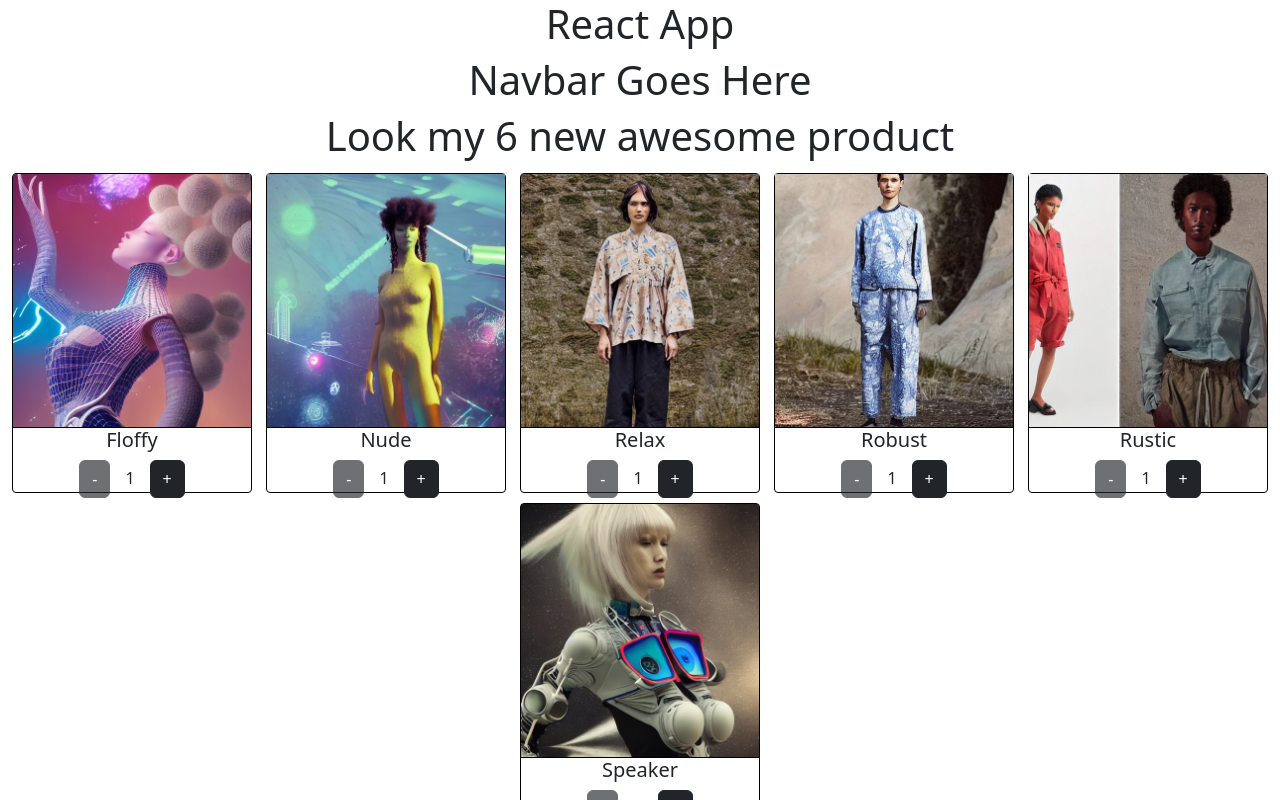
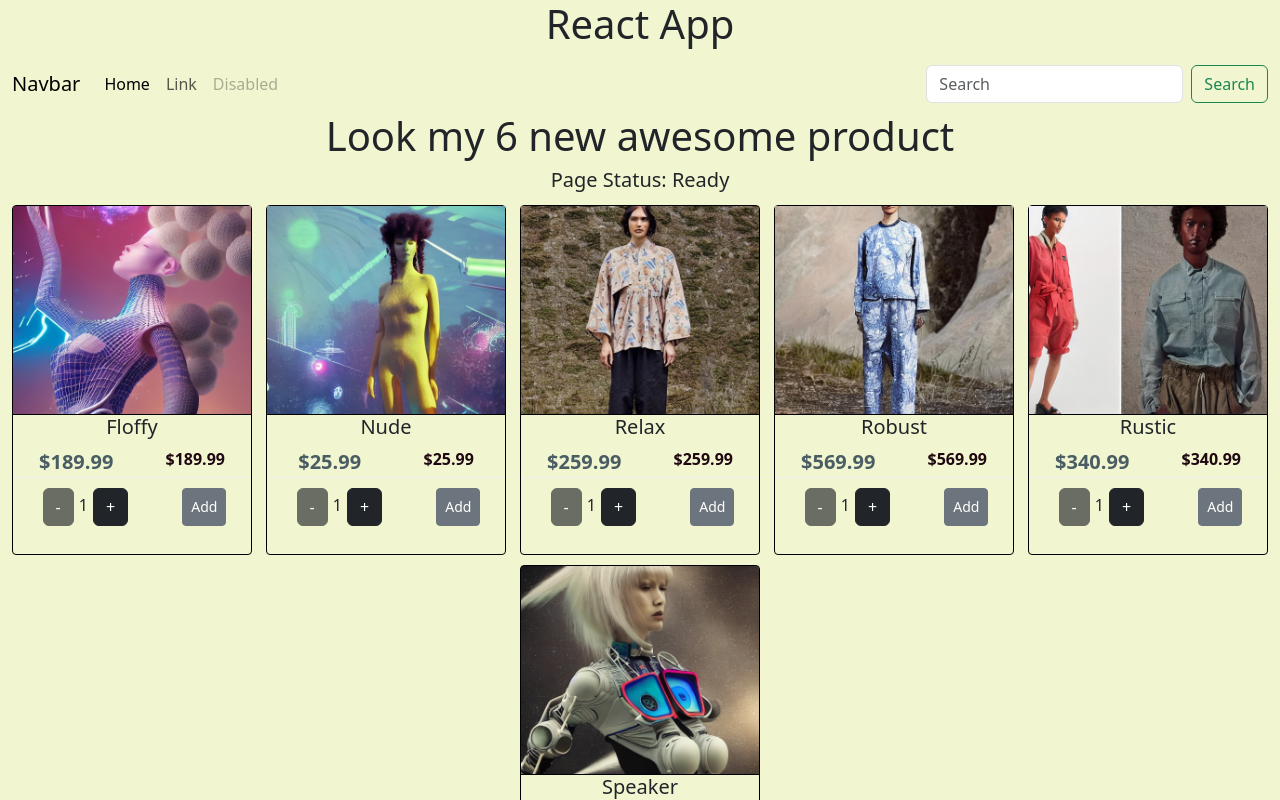
Before and after one commit to marcoleon10/reactProject, a React (Create React App) app: page / in a window 1280 px wide. Shown: the top 800 px of the page. Built offline with nearby package versions, Linux system fonts and the light colour scheme.

Commit message:
add css and navbar

```diff
--- a/src/App.css
+++ b/src/App.css
@@ -1,5 +1,6 @@
 .App {
   text-align: center;
+  background-color: #F2F6D0;
 }
 
 .App-logo {
--- a/src/components/footer.jsx
+++ b/src/components/footer.jsx
@@ -5,7 +5,7 @@
 
     return(
         <div className="footer">
-            <h1>Footer Goes Here</h1>
+            <h1>The amazing page to turn your dreams come true</h1>
         </div>
     );
 }
--- a/src/components/navbar.jsx
+++ b/src/components/navbar.jsx
@@ -4,7 +4,32 @@
 //Here goes the logic
 function Navbar(){
     return(
-        <h1>Navbar Goes Here</h1>
+        <nav className="navbar navbar-expand-lg">
+            <div className="container-fluid">
+                <a className="navbar-brand" href="#">Navbar</a>
+                <button className="navbar-toggler" type="button" data-bs-toggle="collapse" data-bs-target="#navbarSupportedContent" aria-controls="navbarSupportedContent" aria-expanded="false" aria-label="Toggle navigation">
+                <span className="navbar-toggler-icon"></span>
+                </button>
+                <div className="collapse navbar-collapse" id="navbarSupportedContent">
+                <ul className="navbar-nav me-auto mb-2 mb-lg-0">
+                    <li className="nav-item">
+                    <a className="nav-link active" aria-current="page" href="#">Home</a>
+                    </li>
+                    <li className="nav-item">
+                    <a className="nav-link" href="#">Link</a>
+                    </li>
+                    <li className="nav-item">
+                    <a className="nav-link disabled" aria-disabled="true">Disabled</a>
+                    </li>
+                </ul>
+                <form className="d-flex" role="search">
+                    <input className="form-control me-2" type="search" placeholder="Search" aria-label="Search"></input>
+                    <button className="btn btn-outline-success" type="submit">Search</button>
+                </form>
+                </div>
+            </div>
+        </nav>
+
     );
 }
 
--- a/src/components/products.css
+++ b/src/components/products.css
@@ -2,7 +2,7 @@
     border: 1px solid black;
     display: inline-block;
     width: 240px;
-    height: 320px;
+    height: 350px;
     margin: 5px 7px;
     border-radius: 4px;
 
@@ -10,7 +10,7 @@
 
 .product img{
     width: 100%;
-    height: 80%;
+    height: 60%;
     object-fit: cover;
     border-bottom: 1px solid black;
 }
@@ -19,3 +19,32 @@
 
     box-shadow: 0 0 10px 0 rgba(0,0,0,0.2);
 }
+
+.product .prices{
+    display: flex;
+    justify-content: space-around;
+}
+
+.product .prices .total{
+    font-size:20px;
+    font-weight: bold;
+    color: #495d63;
+}
+
+.product .prices .price{
+    font-size:16px;
+    font-weight: bold;
+    color: #1f0812;
+}
+
+.product .controls {
+
+    padding-top: 10px;
+
+    border-top: 1px solid #efefef;
+
+    display: flex;
+
+    justify-content: space-around;
+
+  }
--- a/src/components/products.jsx
+++ b/src/components/products.jsx
@@ -1,15 +1,34 @@
-import "./products.css"
-import QuantityPicker from "./quantityPicker.jsx"
+import "./products.css";
+import QuantityPicker from "./quantityPicker.jsx";
+import { useEffect } from "react";
 
 //logic
-function Product(props){
+function Product(props) {
+
+
+    useEffect(function(){
+        console.log("Hello, this is a product");
+    },[]);
+
+
+
+
     return (
-        <div className="product">
-            <img src={"/images/" + props.data.image} alt=""></img>
-            <h5>{props.data.title}</h5>
-            <QuantityPicker/>
-        </div>
-    );
+    <div className="product">
+      <img src={"/images/" + props.data.image} alt=""></img>
+      <h5>{props.data.title}</h5>
+
+      <div className="prices">
+        <label className="total">${props.data.price.toFixed(2)}</label>
+        <label className="price">${props.data.price.toFixed(2)}</label>
+      </div>
+
+      <div className="controls">
+        <QuantityPicker />
+        <button className="btn btn-sm btn-secondary"> Add </button>
+      </div>
+    </div>
+  );
 }
 
 //export
--- a/src/components/quantityPicker.css
+++ b/src/components/quantityPicker.css
@@ -1,6 +1,6 @@
-.quantity-picker button{
-    margin-left: 15px;
-    margin-right: 15px;
+.quantity-picker button {
+  margin-left: 5px;
+  margin-right: 5px;
 }
 
 .btn-dark {
--- a/src/pages/catalog.jsx
+++ b/src/pages/catalog.jsx
@@ -1,33 +1,35 @@
-import "./catalog.css"
-import Product from "../components/products"
+import "./catalog.css";
+import Product from "../components/products";
 import { useEffect, useState } from "react"; //helps us to refresh a certain piece of the page
 import DataService from "../services/dataService";
 
-function Catalog(){
+function Catalog() {
+  const [productState, setProducts] = useState([]);
+  const [status, setStatus] = useState('blank');
 
-    const [productState, setProducts] = useState([]);
+  useEffect(function () {
+    console.log("component is loaded");
+    setStatus("Loading...");
+    loadCatalog();
+  }, []);
 
-    useEffect(function (){
-        console.log("somponent is loaded");
-        loadCatalog();
-    },[]);
-
-    function loadCatalog(){
+  function loadCatalog() {
     let service = new DataService();
     let products = service.getProducts();
+
     setProducts(products);
+    setStatus("Ready");
 
   }
 
-
-    return(
+  return (
     <div>
       <h1>Look my {productState.length} new awesome product</h1>
-            {productState.map(p => <Product data={p}/>)}
-
+      <h5>Page Status: {status}</h5>
+      {productState.map((p) => (
+        <Product data={p} />
+      ))}
     </div>
-
-
   );
 }
 
```
Lines whose indentation alone changed are shown as unchanged.
